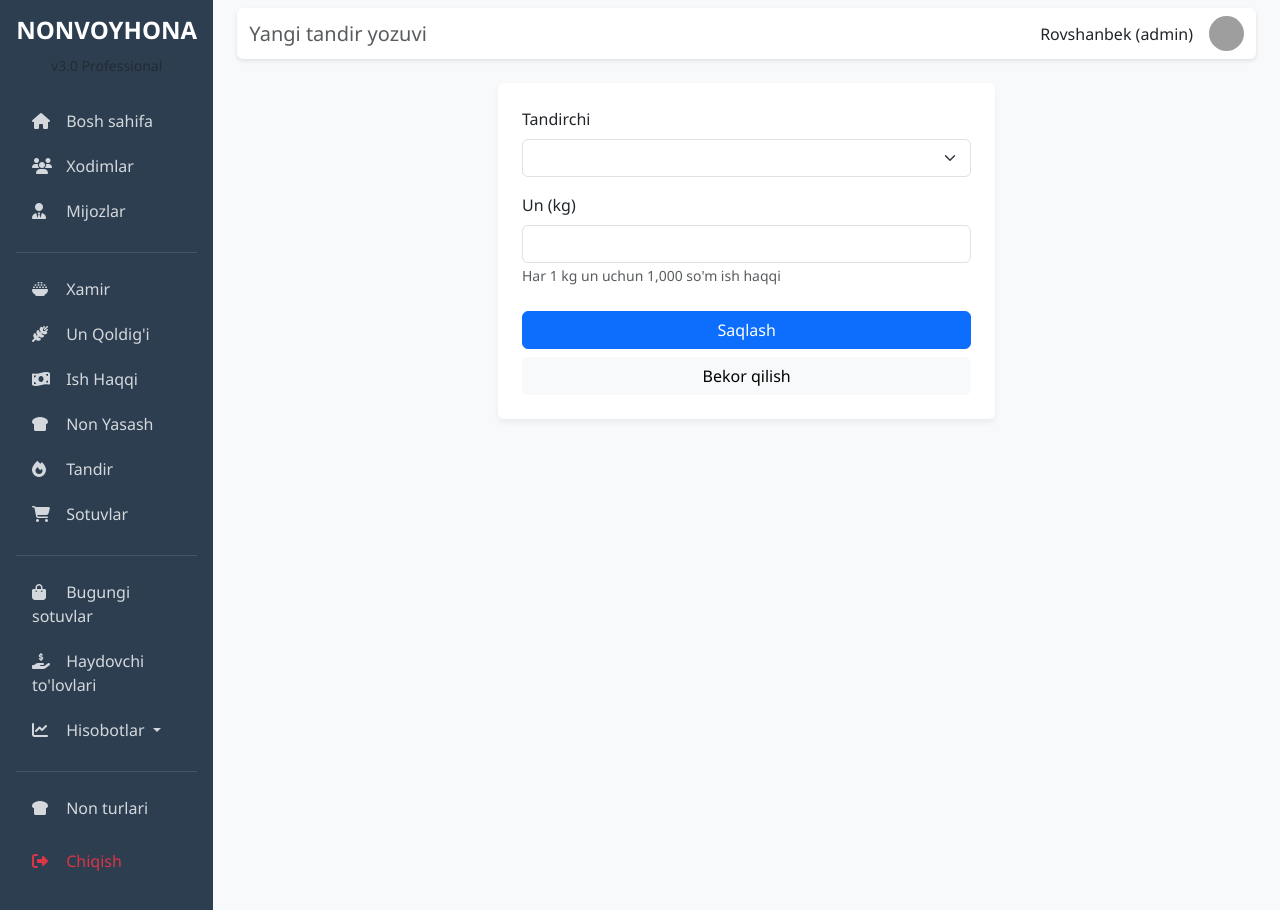
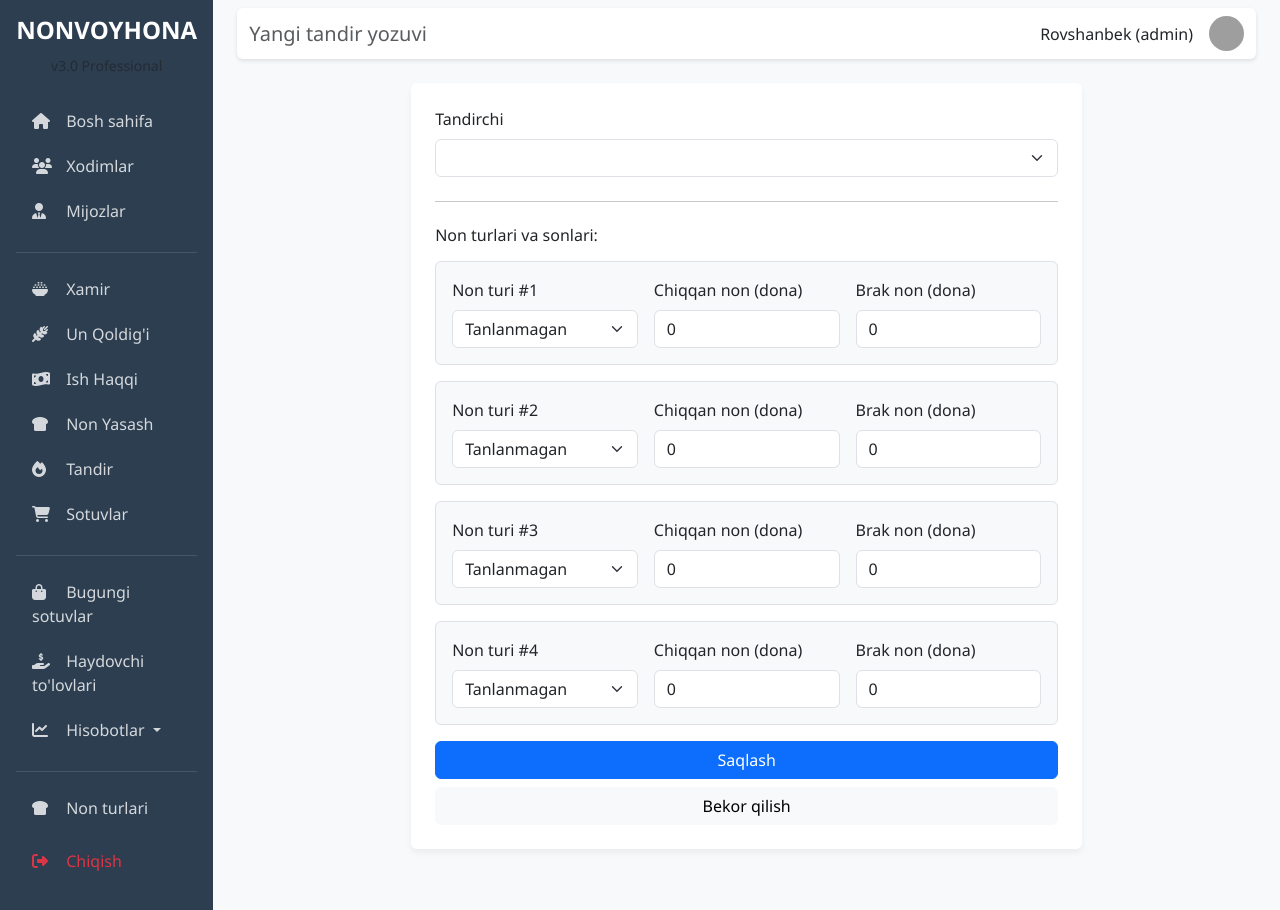
Before and after one commit to nonvoyhonatizimi/bakerysystemsolatr, a Flask app: page /production/oven/add in a window 1280 px wide. Run offline with Flask 3, Linux system fonts and the light colour scheme; a user stored in the database is signed in; data that the repository does not hold is empty; grey boxes are pictures that could not be loaded.

Commit message:
Update Tandir form - 4 bread types with chiqqan and brak (no xamir sana-soat)

```diff
--- a/routes/production.py
+++ b/routes/production.py
@@ -169,23 +169,42 @@ def list_oven():
 def add_oven():
     if request.method == 'POST':
         tandirchi_id = request.form.get('tandirchi_id')
-        un_kg = int(request.form.get('un_kg', 0))
+
+        # 4 ta non turini yig'ish
+        non_turlar = []
+        jami_chiqqan = 0
+        jami_brak = 0
+
+        for i in range(1, 5):
+            non_turi = request.form.get(f'non_turi_{i}', '').strip()
+            chiqqan = int(request.form.get(f'chiqqan_{i}', 0) or 0)
+            brak = int(request.form.get(f'brak_{i}', 0) or 0)
+
+            if non_turi and chiqqan > 0:
+                non_turlar.append({
+                    'turi': non_turi,
+                    'chiqqan': chiqqan,
+                    'brak': brak
+                })
+                jami_chiqqan += chiqqan
+                jami_brak += brak
 
         new_oven = Oven(
             sana=datetime.now().date(),
             xodim_id=tandirchi_id,
-            un_kg=un_kg,
-            kirdi=0,
-            chiqdi=0,
-            brak=0
+            un_kg=0,
+            kirdi=jami_chiqqan,
+            chiqdi=jami_chiqqan - jami_brak,
+            brak=jami_brak
         )
         db.session.add(new_oven)
         db.session.commit()
-        flash(f'Tandir ma\'lumoti qo\'shildi. Ish haqqi: {un_kg * 1000:,} so\'m', 'success')
+        flash(f'Tandir ma\'lumoti qo\'shildi. Chiqqan: {jami_chiqqan}, Brak: {jami_brak}', 'success')
         return redirect(url_for('production.list_oven'))
 
     employees = Employee.query.filter_by(lavozim='Tandirchi').all()
-    return render_template('production/oven_add.html', employees=employees)
+    bread_types = BreadType.query.order_by(BreadType.nomi).all()
+    return render_template('production/oven_add.html', employees=employees, bread_types=bread_types)
 
 # ========== TANDIRCHI → HAYDOVCHI NON O'TKAZISH ==========
 @production_bp.route('/oven/transfer', methods=['GET', 'POST'])
--- a/templates/production/oven_add.html
+++ b/templates/production/oven_add.html
@@ -5,7 +5,7 @@
 
 {% block content %}
 <div class="row justify-content-center">
-    <div class="col-md-6">
+    <div class="col-md-8">
         <div class="card">
             <div class="card-body p-4">
                 <form method="POST">
@@ -17,11 +17,35 @@
                             {% endfor %}
                         </select>
                     </div>
-                    <div class="mb-4">
-                        <label for="un_kg" class="form-label">Un (kg)</label>
-                        <input type="number" class="form-control" id="un_kg" name="un_kg" required min="1">
-                        <small class="text-muted">Har 1 kg un uchun 1,000 so'm ish haqqi</small>
+
+                    <hr class="my-4">
+
+                    <h6 class="mb-3">Non turlari va sonlari:</h6>
+
+                    {% for i in range(1, 5) %}
+                    <div class="border rounded p-3 mb-3 bg-light">
+                        <div class="row g-3">
+                            <div class="col-md-4">
+                                <label class="form-label">Non turi #{{ i }}</label>
+                                <select class="form-select" name="non_turi_{{ i }}">
+                                    <option value="">Tanlanmagan</option>
+                                    {% for bt in bread_types %}
+                                    <option value="{{ bt.nomi }}">{{ bt.nomi }}</option>
+                                    {% endfor %}
+                                </select>
+                            </div>
+                            <div class="col-md-4">
+                                <label class="form-label">Chiqqan non (dona)</label>
+                                <input type="number" class="form-control" name="chiqqan_{{ i }}" value="0" min="0">
+                            </div>
+                            <div class="col-md-4">
+                                <label class="form-label">Brak non (dona)</label>
+                                <input type="number" class="form-control" name="brak_{{ i }}" value="0" min="0">
+                            </div>
+                        </div>
                     </div>
+                    {% endfor %}
+
                     <div class="d-grid gap-2">
                         <button type="submit" class="btn btn-primary">Saqlash</button>
                         <a href="{{ url_for('production.list_oven') }}" class="btn btn-light">Bekor qilish</a>
```
